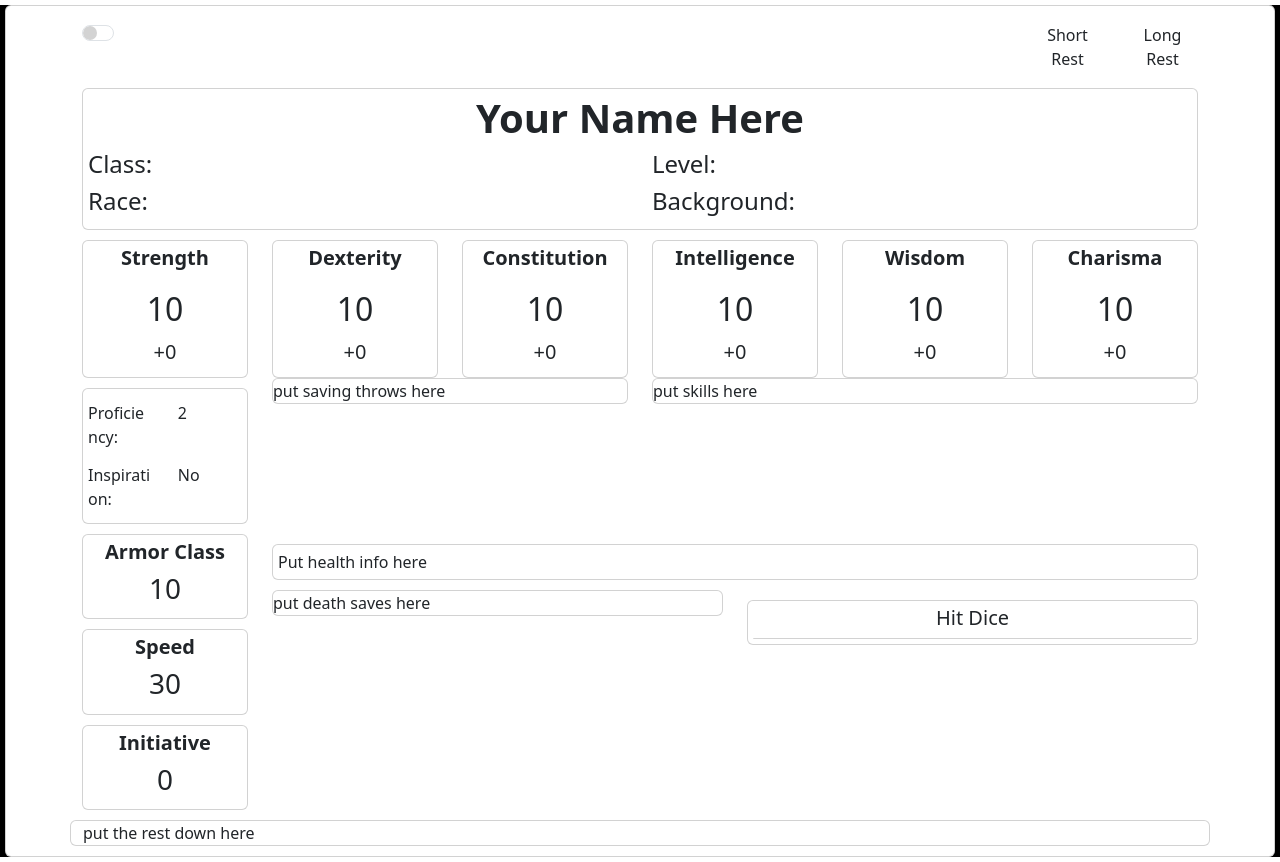
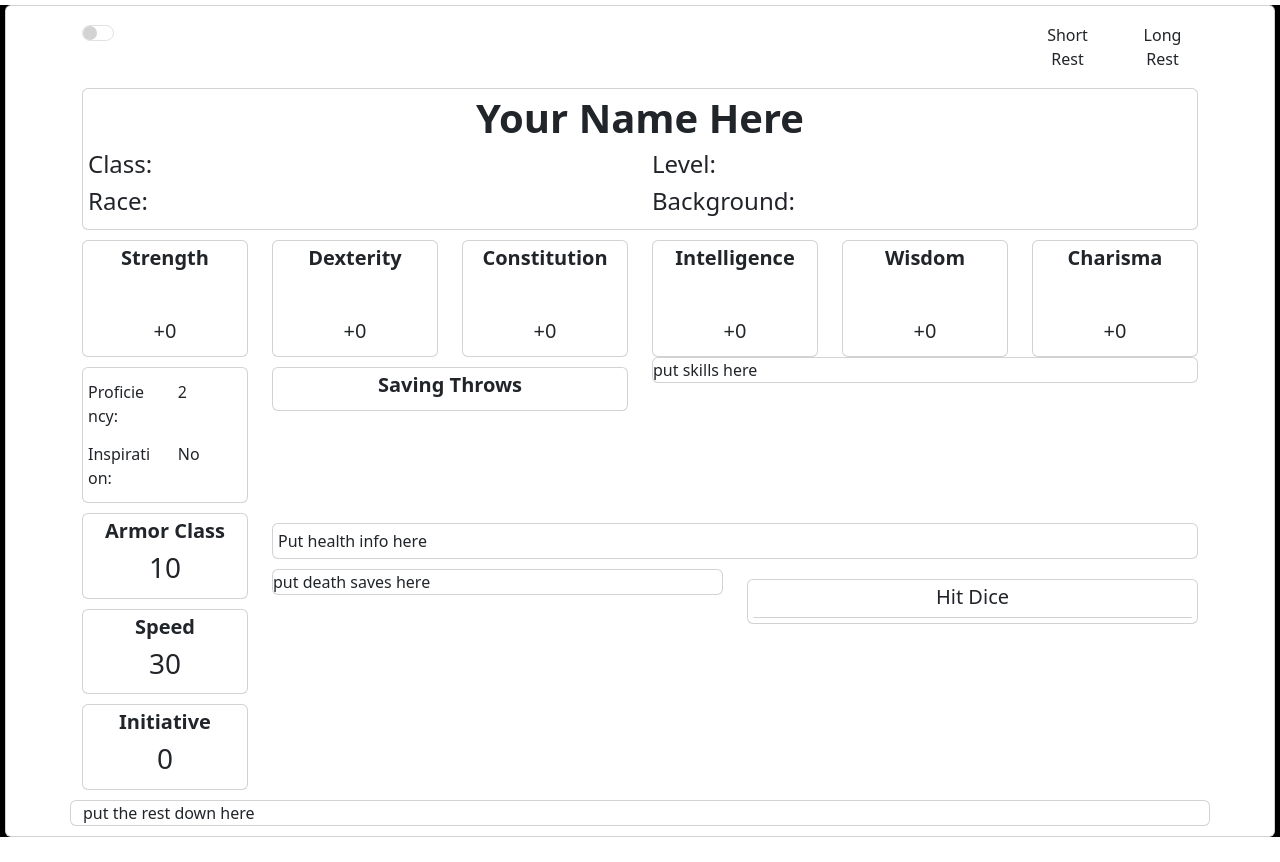
Before and after one commit to Alan-Van-Dyke/virtual-character-sheet, a React (Vite) app: page / in a window 1280 px wide. Built offline with nearby package versions, Linux system fonts and the light colour scheme.

Commit message:
sanitized ability score inputs. Started saving throws bar

```diff
--- a/src/components/AbilityBar.tsx
+++ b/src/components/AbilityBar.tsx
@@ -40,18 +40,22 @@ const AbilityBar = ({
             <h5>
               <b>Strength</b>
             </h5>
+            {editModeEnabled ? (
               <Form.Control
                 type="number"
-                className={
-                  editModeEnabled
-                    ? "edit-mode-inputs text-center"
-                    : "ability-score"
-                }
+                className="edit-mode-inputs text-center"
                 readOnly={!editModeEnabled}
                 plaintext={!editModeEnabled}
-                onChange={(event) => setStrength(+event.target.value)}
+                onChange={(event) => {
+                  if (!isNaN(parseInt(event.target.value))) {
+                    setStrength(parseInt(event.target.value));
+                  }
+                }}
                 defaultValue={strength}
               ></Form.Control>
+            ) : (
+              <h3 className="ability-score">{strength}</h3>
+            )}
             <h5>
               {(strength > 9 ? "+" : "") + Math.floor((strength - 10) / 2)}
             </h5>
@@ -62,18 +66,22 @@ const AbilityBar = ({
             <h5>
               <b>Dexterity</b>
             </h5>
+            {editModeEnabled ? (
               <Form.Control
                 type="number"
-                className={
-                  editModeEnabled
-                    ? "edit-mode-inputs text-center"
-                    : "ability-score"
-                }
+                className="edit-mode-inputs text-center"
                 readOnly={!editModeEnabled}
                 plaintext={!editModeEnabled}
-                onChange={(event) => setDexterity(+event.target.value)}
+                onChange={(event) => {
+                  if (!isNaN(parseInt(event.target.value))) {
+                    setDexterity(parseInt(event.target.value));
+                  }
+                }}
                 defaultValue={dexterity}
               ></Form.Control>
+            ) : (
+              <h3 className="ability-score">{dexterity}</h3>
+            )}
             <h5>
               {(dexterity > 9 ? "+" : "") + Math.floor((dexterity - 10) / 2)}
             </h5>
@@ -84,18 +92,22 @@ const AbilityBar = ({
             <h5>
               <b>Constitution</b>
             </h5>
+            {editModeEnabled ? (
               <Form.Control
                 type="number"
-                className={
-                  editModeEnabled
-                    ? "edit-mode-inputs text-center"
-                    : "ability-score"
-                }
+                className="edit-mode-inputs text-center"
                 readOnly={!editModeEnabled}
                 plaintext={!editModeEnabled}
-                onChange={(event) => setConstitution(+event.target.value)}
+                onChange={(event) => {
+                  if (!isNaN(parseInt(event.target.value))) {
+                    setConstitution(parseInt(event.target.value));
+                  }
+                }}
                 defaultValue={constitution}
               ></Form.Control>
+            ) : (
+              <h3 className="ability-score">{constitution}</h3>
+            )}
             <h5>
               {(constitution > 9 ? "+" : "") +
                 Math.floor((constitution - 10) / 2)}
@@ -107,18 +119,22 @@ const AbilityBar = ({
             <h5>
               <b>Intelligence</b>
             </h5>
+            {editModeEnabled ? (
               <Form.Control
                 type="number"
-                className={
-                  editModeEnabled
-                    ? "edit-mode-inputs text-center"
-                    : "ability-score"
-                }
+                className="edit-mode-inputs text-center"
                 readOnly={!editModeEnabled}
                 plaintext={!editModeEnabled}
-                onChange={(event) => setIntelligence(+event.target.value)}
+                onChange={(event) => {
+                  if (!isNaN(parseInt(event.target.value))) {
+                    setIntelligence(parseInt(event.target.value));
+                  }
+                }}
                 defaultValue={intelligence}
               ></Form.Control>
+            ) : (
+              <h3 className="ability-score">{intelligence}</h3>
+            )}
             <h5>
               {(intelligence > 9 ? "+" : "") +
                 Math.floor((intelligence - 10) / 2)}
@@ -130,22 +146,23 @@ const AbilityBar = ({
             <h5>
               <b>Wisdom</b>
             </h5>
+            {editModeEnabled ? (
               <Form.Control
                 type="number"
-                className={
-                  editModeEnabled
-                    ? "edit-mode-inputs text-center"
-                    : "ability-score"
-                }
+                className="edit-mode-inputs text-center"
                 readOnly={!editModeEnabled}
                 plaintext={!editModeEnabled}
-                onChange={(event) => setWisdom(+event.target.value)}
+                onChange={(event) => {
+                  if (!isNaN(parseInt(event.target.value))) {
+                    setWisdom(parseInt(event.target.value));
+                  }
+                }}
                 defaultValue={wisdom}
               ></Form.Control>
-              <h5>
-                {(wisdom > 9 ? "+" : "") +
-                  Math.floor((wisdom - 10) / 2)}
-              </h5>
+            ) : (
+              <h3 className="ability-score">{wisdom}</h3>
+            )}
+            <h5>{(wisdom > 9 ? "+" : "") + Math.floor((wisdom - 10) / 2)}</h5>
           </Card>
         </Col>
         <Col xs={2}>
@@ -153,21 +170,24 @@ const AbilityBar = ({
             <h5>
               <b>Charisma</b>
             </h5>
+            {editModeEnabled ? (
               <Form.Control
                 type="number"
-                className={
-                  editModeEnabled
-                    ? "edit-mode-inputs text-center"
-                    : "ability-score"
-                }
+                className="edit-mode-inputs text-center"
                 readOnly={!editModeEnabled}
                 plaintext={!editModeEnabled}
-                onChange={(event) => setCharisma(+event.target.value)}
+                onChange={(event) => {
+                  if (!isNaN(parseInt(event.target.value))) {
+                    setCharisma(parseInt(event.target.value));
+                  }
+                }}
                 defaultValue={charisma}
               ></Form.Control>
+            ) : (
+              <h3 className="ability-score">{charisma}</h3>
+            )}
             <h5>
-                {(charisma > 9 ? "+" : "") +
-                  Math.floor((charisma - 10) / 2)}
+              {(charisma > 9 ? "+" : "") + Math.floor((charisma - 10) / 2)}
             </h5>
           </Card>
         </Col>
--- a/src/components/CharacterSheet.tsx
+++ b/src/components/CharacterSheet.tsx
@@ -176,7 +176,7 @@ const CharacterSheet = () => {
             </Card>
           </Col>
           <Col id="R3C2" sm="4">
-            <SavingThrowBar />
+            <SavingThrowBar editModeEnabled={editModeEnabled}/>
             <Row id="R3C2r3"></Row>
           </Col>
           <Col id="R3C3">
--- a/src/components/SavingThrowBar.tsx
+++ b/src/components/SavingThrowBar.tsx
@@ -1,15 +1,30 @@
-import { Card } from "react-bootstrap"
+import "./styles/SavingThrowBar.css";
+import { Card, Container, Form, Row } from "react-bootstrap";
 
 interface SavingThrowBarProps {
-
+  editModeEnabled: boolean;
 }
 
-const SavingThrowBar = () => {
+const SavingThrowBar = ({ editModeEnabled }: SavingThrowBarProps) => {
   return (
-    <Card>
-        put saving throws here
+    <Card className="character-sheet-cards">
+      <Container>
+        <Row>
+          <h5 className="text-center">
+            <b>Saving Throws</b>
+          </h5>
+        </Row>
+        {editModeEnabled ? (
+          <Row>
+            <p className="text-center">*Select Saving Throw proficiencies*</p>
+          </Row>
+        ) : null}
+        <Row>
+
+        </Row>
+      </Container>
     </Card>
-  )
-}
+  );
+};
 
-export default SavingThrowBar
+export default SavingThrowBar;
--- a/src/components/styles/AbilityBar.css
+++ b/src/components/styles/AbilityBar.css
@@ -12,6 +12,5 @@
 
 .ability-score {
     color: white;
-    font-size: 2rem;
     text-align: center;
 }
--- a/src/components/styles/CharacterSheet.css
+++ b/src/components/styles/CharacterSheet.css
@@ -22,7 +22,6 @@
   margin: 10px 0px;
   border: none;
 }
-
 .edit-mode-inputs {
   background-color: var(--light-bg);
   border: 1px solid black;
--- /dev/null
+++ b/src/components/styles/SavingThrowBar.css
@@ -0,0 +1,4 @@
+.saving-throws-row {
+    align-items: center;
+    justify-content: center;
+}
```
Lines whose indentation alone changed are shown as unchanged.
